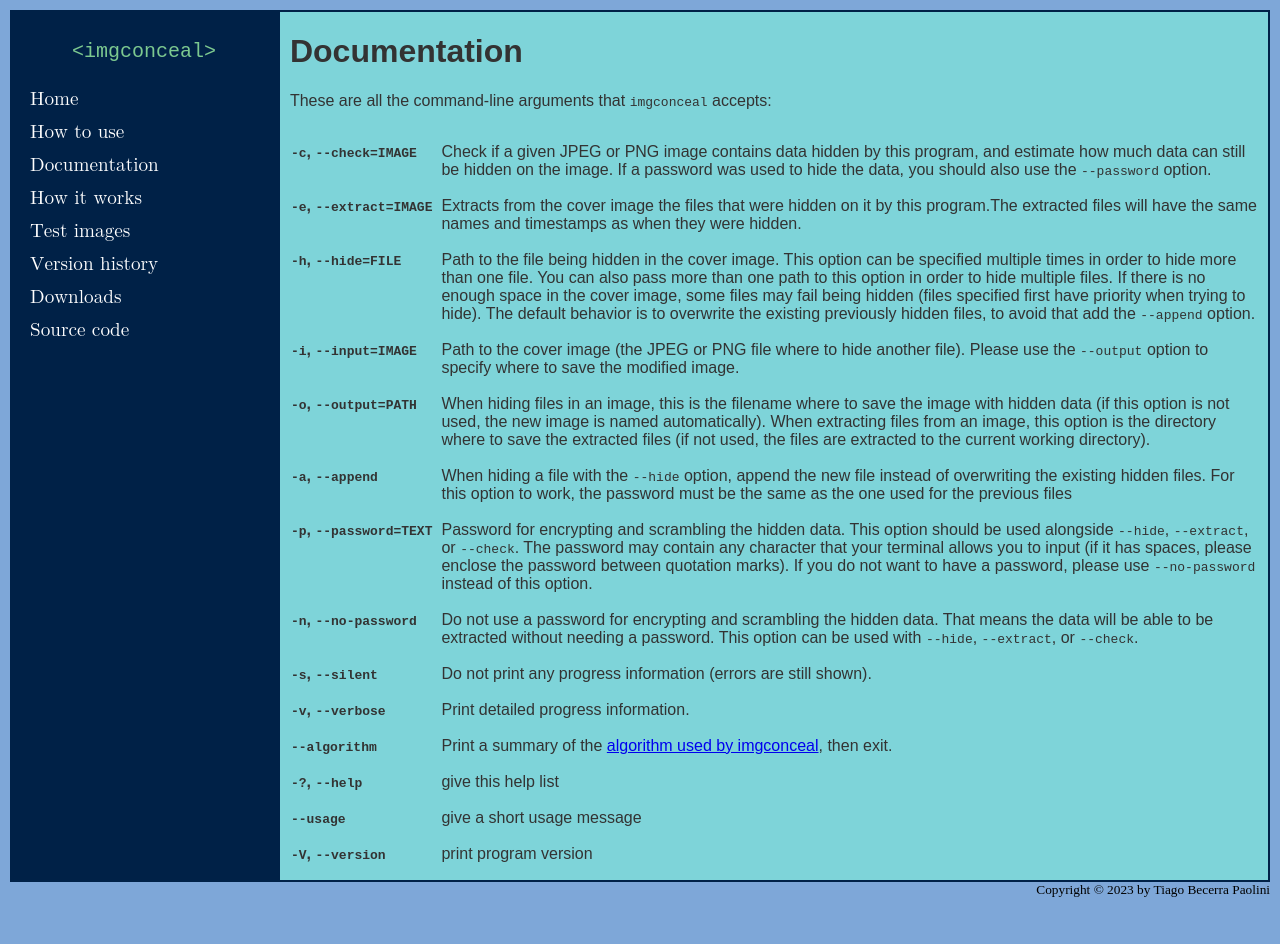
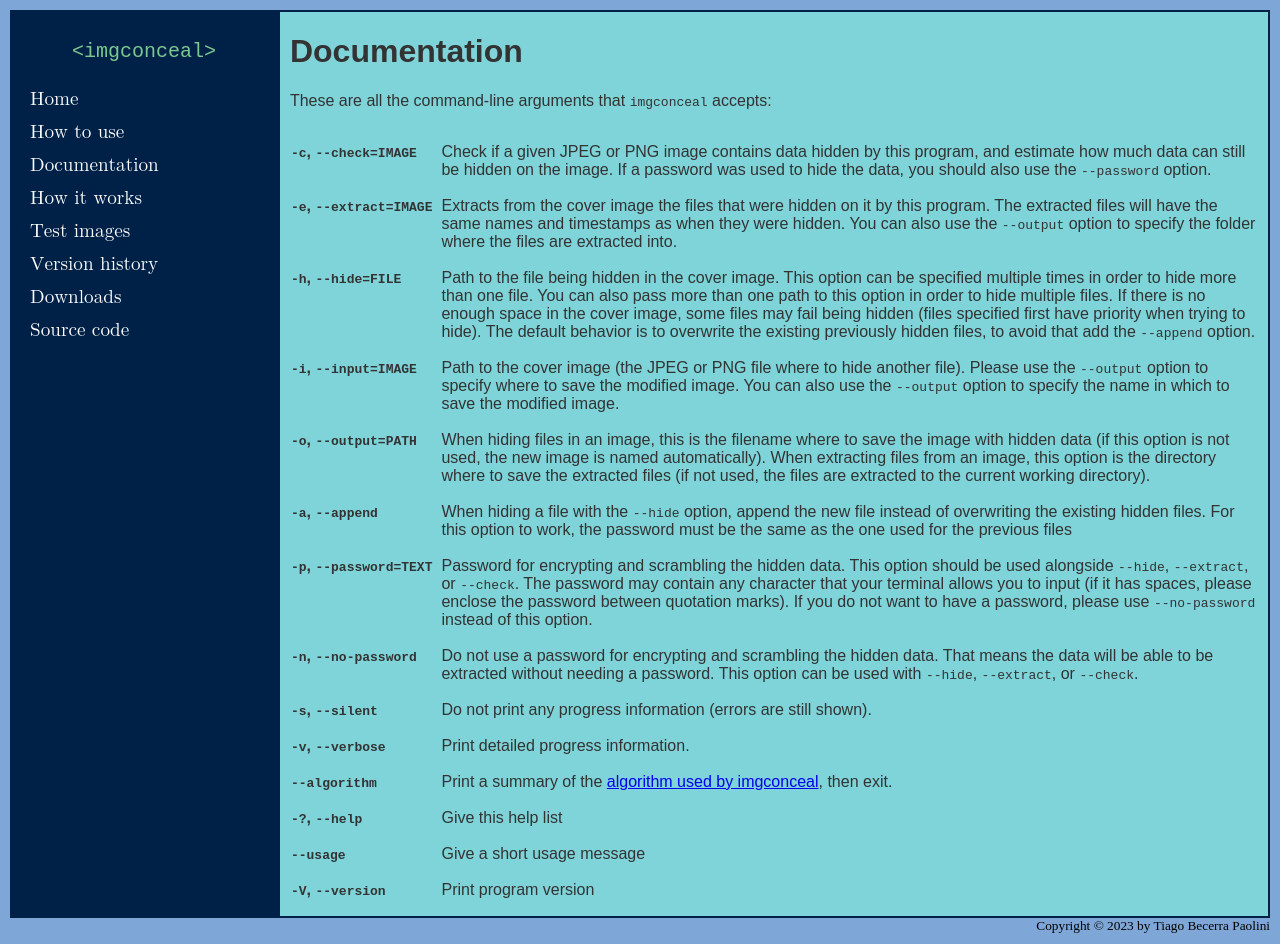
Before and after one commit to tbpaolini/imgconceal, a Jekyll site: the page built from _pages/documentation.md, in a window 1280 px wide and 944 px high. Built offline with Jekyll 4.4.1, drawn with Linux system fonts in a browser that asks for light colours.

```diff
--- a/_data/imgconceal.yml
+++ b/_data/imgconceal.yml
@@ -1,4 +1,4 @@
 download: "https://github.com/tbpaolini/imgconceal/releases/download/"
-version: "1.0.3"
+version: "1.0.4"
 windows: "/imgconceal.exe"
 linux: "/imgconceal"
--- a/_pages/documentation.md
+++ b/_pages/documentation.md
@@ -23,9 +23,9 @@ last_modified_at: 2023-05-23 20:33:58 -0300
 These are all the command-line arguments that `imgconceal` accepts:
 
 |`-c`, `--check=IMAGE` | Check if a given JPEG or PNG image contains data hidden by this program, and estimate how much data can still be hidden on the image. If a password was used to hide the data, you should also use the `--password` option. |
-|`-e`, `--extract=IMAGE` | Extracts from the cover image the files that were hidden on it by this program.The extracted files will have the same names and timestamps as when they were hidden. |
+|`-e`, `--extract=IMAGE` | Extracts from the cover image the files that were hidden on it by this program. The extracted files will have the same names and timestamps as when they were hidden. You can also use the `--output` option to specify the folder where the files are extracted into. |
 |`-h`, `--hide=FILE` | Path to the file being hidden in the cover image. This option can be specified multiple times in order to hide more than one file. You can also pass more than one path to this option in order to hide multiple files. If there is no enough space in the cover image, some files may fail being hidden (files specified first have priority when trying to hide). The default behavior is to overwrite the existing previously hidden files, to avoid that add the `--append` option. |
-|`-i`, `--input=IMAGE` | Path to the cover image (the JPEG or PNG file where to hide another file). Please use the `--output` option to specify where to save the modified image. |
+|`-i`, `--input=IMAGE` | Path to the cover image (the JPEG or PNG file where to hide another file). Please use the `--output` option to specify where to save the modified image. You can also use the `--output` option to specify the name in which to save the modified image. |
 |`-o`, `--output=PATH` | When hiding files in an image, this is the filename where to save the image with hidden data (if this option is not used, the new image is named automatically). When extracting files from an image, this option is the directory where to save the extracted files (if not used, the files are extracted to the current working directory). |
 |`-a`, `--append` |  When hiding a file with the `--hide` option, append the new file instead of overwriting the existing hidden files. For this option to work, the password must be the same as the one used for the previous files |
 |`-p`, `--password=TEXT` | Password for encrypting and scrambling the hidden data. This option should be used alongside `--hide`, `--extract`, or `--check`. The password may contain any character that your terminal allows you to input (if it has spaces, please enclose the password between quotation marks). If you do not want to have a password, please use `--no-password` instead of this option. |
@@ -33,6 +33,6 @@ These are all the command-line arguments that `imgconceal` accepts:
 |`-s`, `--silent` |  Do not print any progress information (errors are still shown). |
 |`-v`, `--verbose` | Print detailed progress information. |
 |`--algorithm` | Print a summary of the [algorithm used by imgconceal]({{ 'algorithm/' | relative_url }}), then exit. |
-|`-?`, `--help` |  give this help list |
-|`--usage` | give a short usage message |
-|`-V`, `--version` | print program version |
+|`-?`, `--help` |  Give this help list |
+|`--usage` | Give a short usage message |
+|`-V`, `--version` | Print program version |
```
Also changed, not shown: other parts of _pages/documentation.md (+1 -1 lines), _pages/algorithm.md (+2 -2 lines), _pages/changelog.md (+8 -1 lines), index.md (+3 -3 lines).
